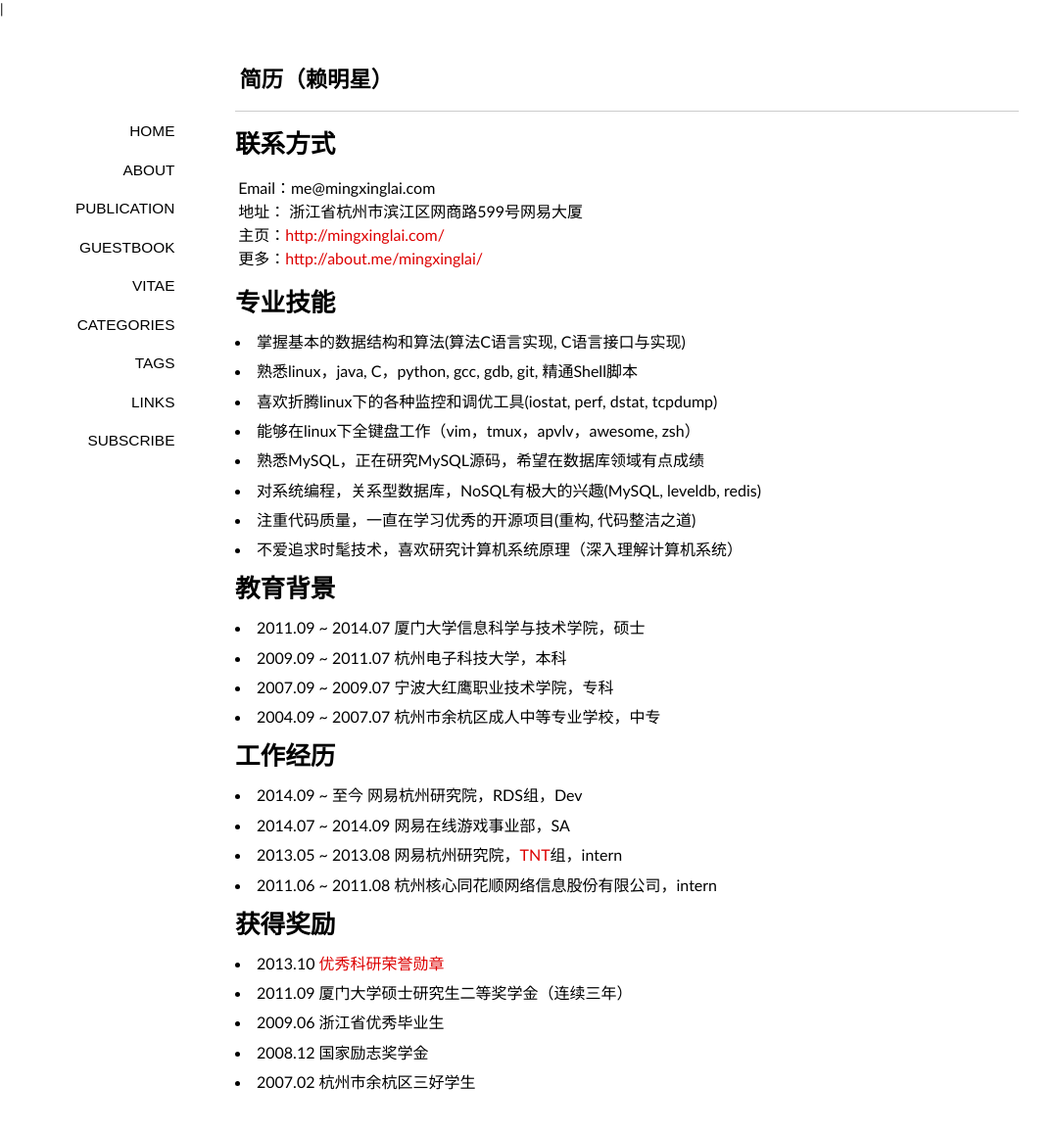
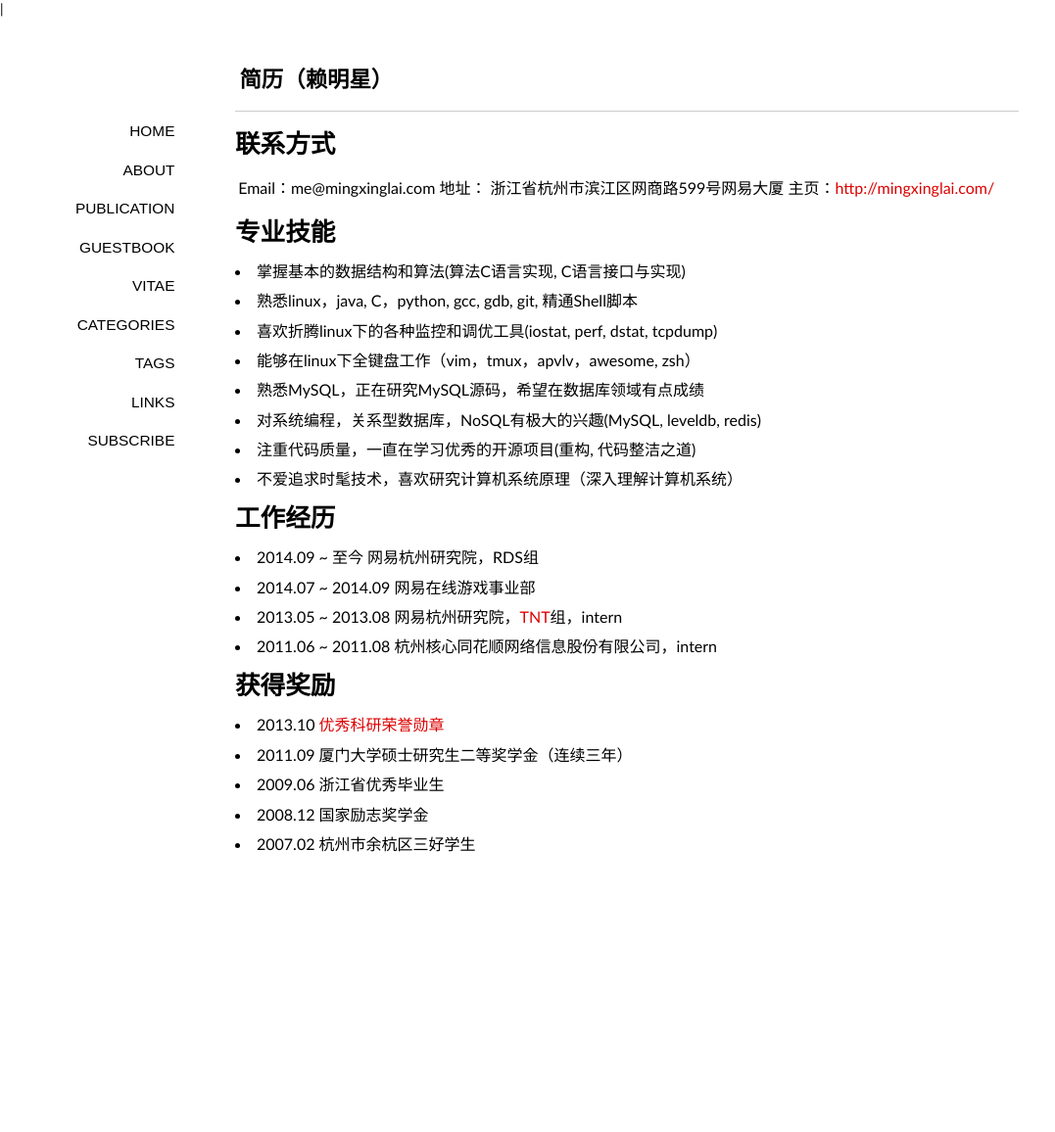
Before and after one commit to lalor/cn, a Jekyll site: the page built from vitae/index.md, in a window 1280 px wide. Shown: the whole page at 98% size, without its empty margins (0-1077 px from the left). Built offline with Jekyll 4.4.1, drawn with Linux system fonts in a browser that asks for light colours; some web fonts are replaced; after the commit the page ends 913 px from its top, so only the background shows below that.

Commit message:
修改个人介绍

```diff
--- a/vitae/index.md
+++ b/vitae/index.md
@@ -9,7 +9,6 @@
 Email：me@mingxinglai.com
 地址： 浙江省杭州市滨江区网商路599号网易大厦
 主页：<http://mingxinglai.com/>
-更多：<http://about.me/mingxinglai/>
 
 # 专业技能
 
@@ -22,17 +21,10 @@
 - 注重代码质量，一直在学习优秀的开源项目(重构, 代码整洁之道)
 - 不爱追求时髦技术，喜欢研究计算机系统原理（深入理解计算机系统）
 
-# 教育背景
-
-- 2011.09 ~ 2014.07 厦门大学信息科学与技术学院，硕士
-- 2009.09 ~ 2011.07 杭州电子科技大学，本科
-- 2007.09 ~ 2009.07 宁波大红鹰职业技术学院，专科
-- 2004.09 ~ 2007.07 杭州市余杭区成人中等专业学校，中专
-
 # 工作经历
 
-- 2014.09 ~ 至今 网易杭州研究院，RDS组，Dev
-- 2014.07 ~ 2014.09 网易在线游戏事业部，SA
+- 2014.09 ~ 至今 网易杭州研究院，RDS组
+- 2014.07 ~ 2014.09 网易在线游戏事业部
 - 2013.05 ~ 2013.08 网易杭州研究院，[TNT](http://hedengcheng.com/)组，intern
 - 2011.06 ~ 2011.08 杭州核心同花顺网络信息股份有限公司，intern
 
```
Also changed, not shown: about/index.md (+3 -3 lines), links/index.md (+1 -12 lines).
